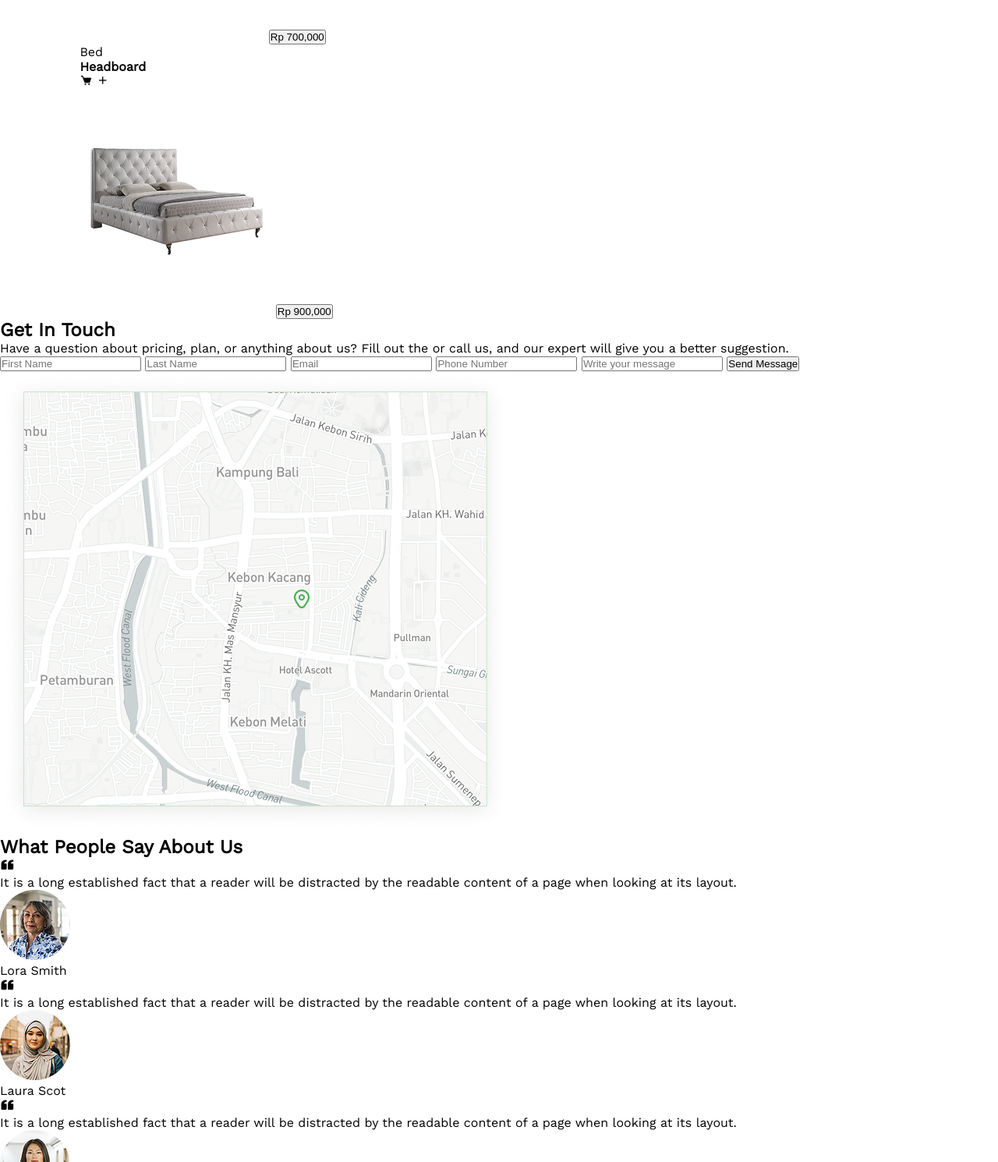
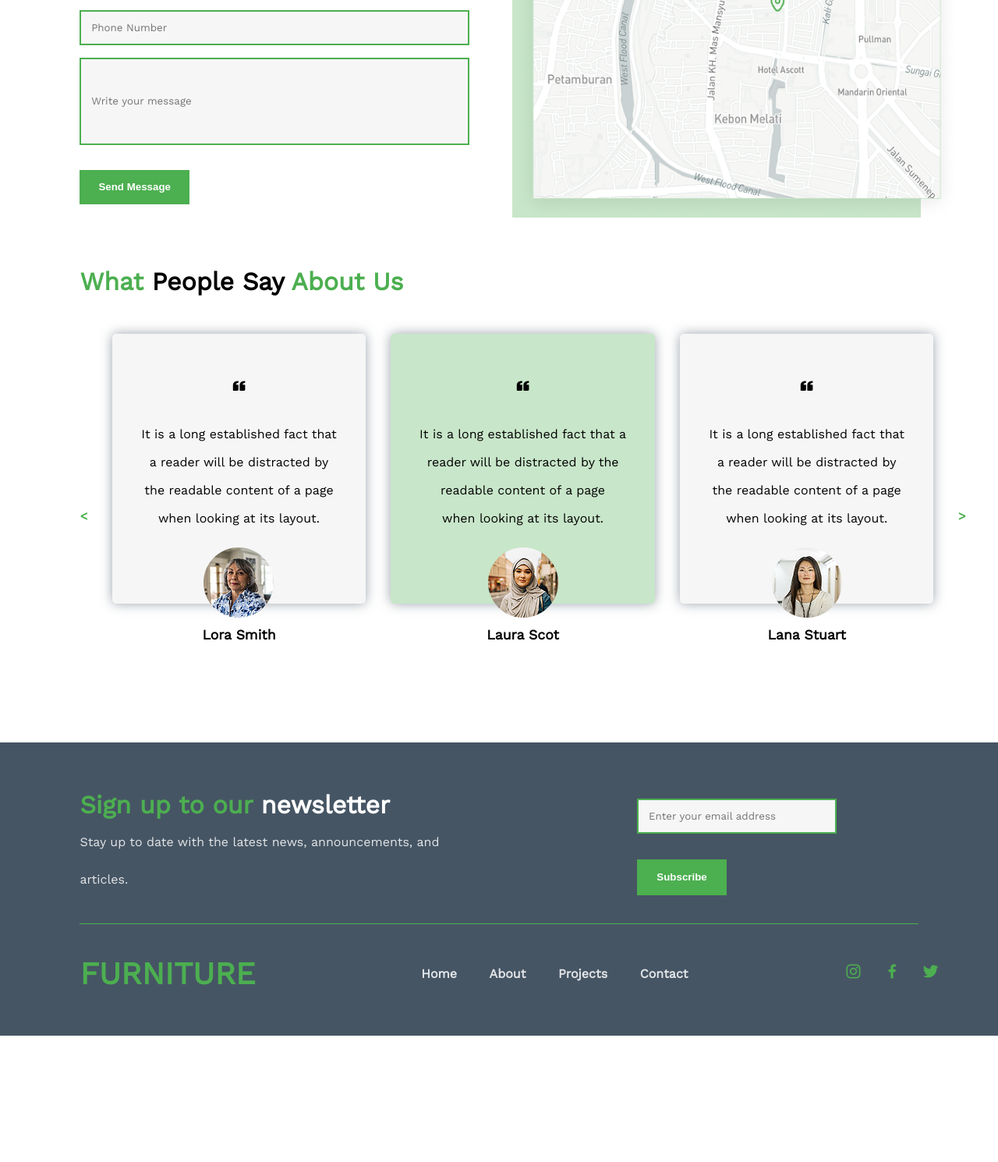
Before and after one commit to JulietOgbonna1/ModernFurniture, a plain HTML site: page index.html in a window 1280 px wide. Shown: the part 2763-4253 px from the top of the page at 78% size. After the commit the page ends 4091 px from the top, so only its background shows below. Drawn offline with nearby package versions, Linux system fonts and the light colour scheme.

Commit message:
wedns. first commit

```diff
--- a/CSS/styles.css
+++ b/CSS/styles.css
@@ -30,6 +30,9 @@ nav{
     font-size: 3rem;
     font-weight: 800;
     margin-left: -2vw;
+}
+#furniture:hover{
+    text-shadow: 0px 0px 2px white;
 }
 #home{
     margin-left: 18vw;
@@ -163,5 +166,237 @@ nav a:hover{
     font-weight: 700;
     position: relative;
     top: 2vh;
-    left: 60vw;
+    left: 66vw;
 }
+.h2a:hover{
+    background-color: #4CAF50;
+    color: white;
+    padding: 0.5rem;
+}
+.secproducts ul{
+    display: flex;
+    gap: 2vw;
+    padding: 4vh 0;
+}
+.secproducts a{
+    text-decoration: none;
+    color: #465564;
+}
+.secproducts a:hover{
+    color: black;
+    font-weight: 800;
+}
+#all{
+    color: black;
+    font-weight: 800;
+}
+.artproducts{
+    margin-top: 4vh;
+    display: flex;
+    gap: 2vw;
+}
+.productcards{
+    background-color: #C8E6C9;
+    width: 20vw;
+    height: 65vh;
+}
+.productcards p{
+    color: #465564;
+    margin-top: 5vh;
+    margin-bottom: 1.7vh;
+    margin-left: 2.5vw;
+}
+.productcards h4{
+    font-size: 1.2rem;
+    color: black;
+    font-weight: 800;
+    margin-left: 2.5vw;
+}
+.productcards img{
+    margin-top: 7vh;
+    margin-left: 6vw;
+}
+.productcards button{
+    border: none;
+    background-color: #ffffff65;
+    color: #4CAF50;
+    padding: 0.7rem 1.1rem;
+    margin-left: 2.5vw;
+    margin-top: 1vh;
+    font-weight: 800;
+}
+.butbed{
+    position: relative;
+    top: -9vh;
+}
+.bed{
+    margin-left: -5vw;
+    margin-top: 2vh;
+}
+.iconsflex{
+    display: flex;
+}
+.picons{
+    position: relative;
+    margin-left: 4vw;
+}
+.secget{
+    margin-top: 12vh;
+    margin-left: 8vw;
+    display: flex;
+    gap: 3vw;
+}
+#phave{
+    padding: 3vh 0;
+    text-align: justify;
+    width: 39vw;
+}
+input{
+    background-color: #F6F6F6;
+    font-family: 'Work Sans';
+    outline: none;
+    border: 2px solid #4CAF50;
+    width: 19vw;
+    padding: 0.8rem;
+    margin-top: 2vh;
+    margin-right: 1.5vh;
+}
+.inputw{
+    width: 39vw;
+}
+#write{
+    height: 14vh;
+}
+form button{
+    margin-top: 4vh;
+    border: none;
+    background-color: #4CAF50;
+    color: white;
+    font-weight: 700;
+    padding: 0.9rem 1.5rem;
+
+}
+.gbg2{
+    background-color: #C8E6C9;
+    width: 41vw;
+    height: 63vh;
+    position: relative;
+    top: 4vh;
+}
+.gbg2 img{
+    width: 45vw;
+    height: 70vh;
+    position: relative;
+    top: -6vh;
+}
+.secwhat{
+    margin-top: 10vh;
+    margin-left: 8vw;
+    margin-bottom: 8vh;
+}
+.artwhat{
+    display: flex;
+    gap: 2.5vw;
+    margin-top: 6vh;
+}
+.revcards{
+    text-align: center;
+    align-items: center;
+}
+.revcards img{
+    position: relative;
+    top: -9vh;
+}
+.revsp{
+    background-color: #F6F6F6;
+     padding: 4vw 2.9vw;
+     line-height: 4.5vh;
+    border-radius: 5px;
+    box-shadow: 0 0 15px #46556488;
+}
+#rev2{
+    background-color: #C8E6C9;
+}
+.revp1{
+    padding-top: 3vh;
+    padding-bottom: 5vh;
+}
+.revp2{
+    font-weight: 900;
+    font-size: 1.1rem;
+    position: relative;
+    top: -8vh;
+}
+.brac{
+    color: #4CAF50;
+    font-weight: 700;
+    margin-top: 28vh;
+}
+footer{
+    background-color: #465564;
+    padding: 7vh 8vw;
+    color: white;
+}
+.fflex{
+    display: flex;
+    gap: 15.6vw;
+    line-height: 6vh;
+    padding-bottom: 4vh;
+    border-bottom: 1px solid #4CAF50;
+}
+.fflex p{
+    color: #ffffffd8;
+}
+footer input{
+    width: 20vw;
+    margin-right: -0.8vh;
+}
+footer button{
+    position: relative;
+    border: 1px solid #4CAF50;
+}
+footer ul{
+    display: flex;
+    gap: 2vw;
+    padding-top: 5vh;
+    align-items: center;
+}
+footer a{
+    text-decoration: none;
+    color: #ffffffd8;
+    font-weight: 800;
+}
+.nav{
+    padding: 1vh;
+}
+.nav:hover{
+    background-color: #4CAF50;
+}
+#furniture2{
+    font-size: 2.5rem;
+    color: #4CAF50;
+    font-weight: 800;
+    margin-right: 14vw;
+}
+#furniture2:hover{
+    text-shadow: 0px 0px 2px white;
+}
+#contact2{
+    margin-right: 13vw;
+}
+.ficons{
+    color: #4CAF50;
+    font-size: 1.5rem;
+}
+.ficons:hover{
+    color: white;
+}
+button:hover{
+    background-color: black;
+    color: white;
+}
+h2:hover, h3:hover{
+    transform: translateY(-2vh);
+    transition: ease-in 0.5s;
+    scale: 1.1;
+}
--- a/index.html
+++ b/index.html
@@ -76,100 +76,108 @@
         <section class="secproducts">
            <div class="h2flex">
              <h2 class="h2"><span class="green">Our</span> Products</h2>
-            <a href="" class="h2a">See All <span>></span></a>
+            <a href="" class="h2a">See All <span class="bracket">></span></a>
            </div>
            <ul>
-            <li><a href="">All</a></li>
+            <li><a href="" id="all">All</a></li>
             <li><a href="">Bed</a></li>
             <li><a href="">Chair</a></li>
             <li><a href="">Light</a></li>
             <li><a href="">Sofa</a></li>
            </ul>
-           <article>
-            <div>
+           <article class="artproducts">
+            <div class="productcards">
                 <p>Chair</p>
-                <div>
+                <div class="iconsflex">
                     <h4>Glossy Cube</h4>
                     <div><i class='bx bxs-cart'></i> <i class='bx bx-plus'></i></div>
                 </div>
                 <img src="./Images/unnamed (5) 1.png" alt="Chair">
                 <button>Rp 300,000</button>
             </div>
-            <div>
+            <div class="productcards">
                 <p>Table</p>
-                <div>
+                <div class="iconsflex">
                     <h4>Wooden Side</h4>
                     <div><i class='bx bxs-cart'></i> <i class='bx bx-plus'></i></div>
                 </div>
                 <img src="./Images/unnamed (5) 1 (1).png" alt="Table">
                 <button>Rp 200,000</button>
             </div>
-            <div>
+            <div class="productcards">
                 <p>Sofa</p>
-                <div>
+                <div class="iconsflex">
                     <h4>Upholstery Sotka</h4>
                     <div><i class='bx bxs-cart'></i> <i class='bx bx-plus'></i></div>
                 </div>
-                <img src="./Images/unnamed (5) 1 (2).png" alt="Sofa">
-                <button>Rp 700,000</button>
+                <div class="bed"><img src="./Images/unnamed (5) 1 (2).png" alt="Sofa"></div>
+                <button class="butbed">Rp 700,000</button>
             </div>
-            <div>
+            <div class="productcards">
                 <p>Bed</p>
-                <div>
+                <div class="iconsflex">
                     <h4>Headboard</h4>
-                    <div><i class='bx bxs-cart'></i> <i class='bx bx-plus'></i></div>
+                    <div class="picons"><i class='bx bxs-cart'></i> <i class='bx bx-plus'></i></div>
                 </div>
-                <img src="./Images/unnamed (5) 1 (3).png" alt="Bed">
-                <button>Rp 900,000</button>
+                <div class="bed"><img src="./Images/unnamed (5) 1 (3).png" alt="Bed"></div>
+                <button class="butbed">Rp 900,000</button>
             </div>
            </article>
         </section>
-        <section>
+        <section class="secget">
             <div>
-                <h2>Get In <span>Touch</span></h2>
-                <p>Have a question about pricing, plan, or anything about us? Fill out the or call us, and our expert will give you a better suggestion.</p>
+                <h2>Get In <span class="green">Touch</span></h2>
+                <p id="phave">Have a question about pricing, plan, or anything about us? Fill out the or call us, and our expert will give you a better suggestion.</p>
 
                 <form action="mailto" method="post">
                     <input type="text" placeholder="First Name" name="First name">
-                    <input type="text" placeholder="Last Name" name="Last name">
-                    <input type="email" placeholder="Email" name="Email">
-                    <input type="number" placeholder="Phone Number" name="Phone Number">
-                    <input type="text" placeholder="Write your message" name="Message">
+                    <input type="text" placeholder="Last Name" name="Last name"> <br>
+                    <input type="email" placeholder="Email" name="Email" class="inputw"> <br>
+                    <input type="number" placeholder="Phone Number" name="Phone Number" class="inputw"> <br>
+                    <input type="text" placeholder="Write your message" name="Message" class="inputw" id="write"> <br>
                     <button>Send Message</button>
                 </form>
             </div>
-            <div>
+            <div class="gbg2">
                 <img src="./Images/Maps.png" alt="Maps image">
             </div>
         </section>
-        <section>
-            <h2><span>What</span> People Say <span>About Us</span></h2>
-            <article>
-                <div>
-                <h3><i class='bx bxs-quote-left'></i></h3>
-                <p>It is a long established fact that a reader will be distracted by the readable content of a page when looking at its layout.</p>
+        <section class="secwhat">
+            <h2 class="h2"><span class="green">What</span> People Say <span class="green">About Us</span></h2>
+            <article class="artwhat">
+                <div class="brac"><</div>
+                <div class="revcards">
+                <div class="revsp">
+                    <h3><i class='bx bxs-quote-left'></i></h3>
+                <p class="revp1">It is a long established fact that <br> a reader will be distracted by <br>the readable content of a page <br>when looking at its layout.</p>
+                </div>
                 <img src="./Images/Female06.png" alt="Woman">
-                <p>Lora Smith</p>
+                <p class="revp2">Lora Smith</p>
                 </div>
-                <div>
-                <h3><i class='bx bxs-quote-left'></i></h3>
-                <p>It is a long established fact that a reader will be distracted by the readable content of a page when looking at its layout.</p>
+                <div class="revcards">
+                <div class="revsp"  id="rev2">
+                    <h3><i class='bx bxs-quote-left'></i></h3>
+                <p class="revp1">It is a long established fact that a <br>reader will be distracted by the <br>readable content of a page <br>when looking at its layout.</p>
+                </div>
                 <img src="./Images/Female05.png" alt="Lady">
-                <p>Laura Scot</p>
+                <p class="revp2">Laura Scot</p>
                 </div>
-                <div>
-                <h3><i class='bx bxs-quote-left'></i></h3>
-                <p>It is a long established fact that a reader will be distracted by the readable content of a page when looking at its layout.</p>
+                <div class="revcards">
+                <div class="revsp">
+                    <h3><i class='bx bxs-quote-left'></i></h3>
+                <p class="revp1">It is a long established fact that <br>a reader will be distracted by <br> the readable content of a page <br>when looking at its layout.</p>
+                </div>
                 <img src="./Images/Female02.png" alt="Woman">
-                <p>Lana Stuart</p>
+                <p class="revp2">Lana Stuart</p>
                 </div>
+                <div class="brac">></div>
             </article>
         </section>
     </main>
     <footer>
-        <div>
+        <div class="fflex">
             <div>
-                <h3><span>Sign up to our</span> newsletter</h3>
+                <h3 class="h2"><span class="green">Sign up to our</span> newsletter</h3>
                 <p>Stay up to date with the latest news, announcements, and articles.</p>
             </div>
             <div>
@@ -180,14 +188,14 @@
             </div>
         </div>
         <ul>
-                <li>FURNITURE</li>
-                <li><a href="">Home</a></li>
-                <li><a href="">About</a></li>
-                <li><a href="">Projects</a></li>
-                <li><a href="">Contact</a></li>
-                <li><a href=""><i class='bx bxl-instagram' ></i></a></li>
-                <li><a href=""><i class='bx bxl-facebook'></i></a></li>
-                <li><a href=""><i class='bx bxl-twitter' ></i></a></li>
+                <li id="furniture2">FURNITURE</li>
+                <li><a href="" class="nav">Home</a></li>
+                <li><a href="" class="nav">About</a></li>
+                <li><a href="" class="nav">Projects</a></li>
+                <li><a href="" id="contact2" class="nav">Contact</a></li>
+                <li><a href="" class="ficons"><i class='bx bxl-instagram' ></i></a></li>
+                <li><a href="" class="ficons"><i class='bx bxl-facebook'></i></a></li>
+                <li><a href="" class="ficons"><i class='bx bxl-twitter' ></i></a></li>
             </ul>
     </footer>
 
```
Also changed, not shown: Images/unnamed (5) 1-Photoroom.png (added).
